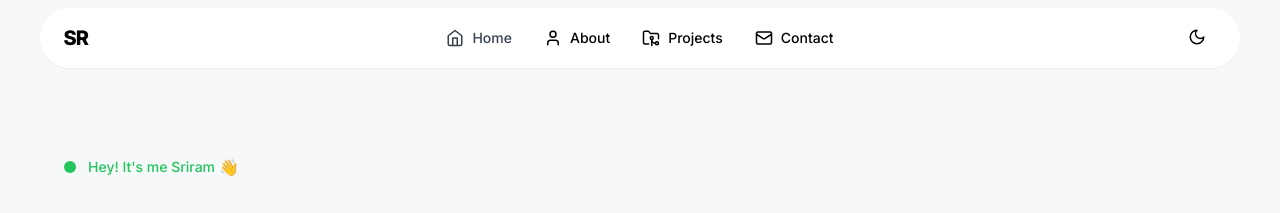
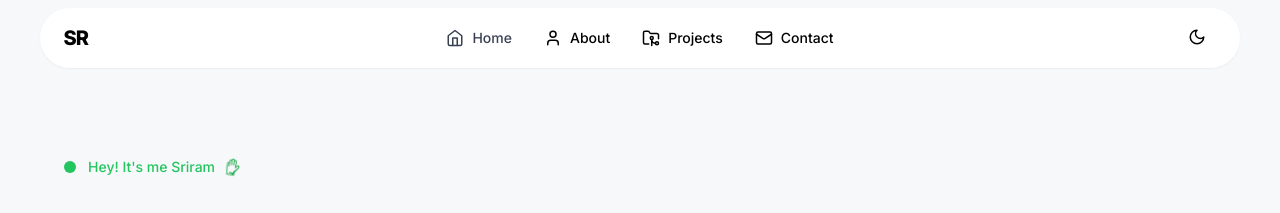
Before and after one commit to SriramB16/portfolio_bolt, a React (Vite) app: page / in a window 1280 px wide. Shown: the top 213 px of the page. Built offline with nearby package versions, Linux system fonts and the light colour scheme.

Commit message:
Add Waving Hand SVG with Animation

```diff
--- /dev/null
+++ b/src/components/WavingHandSVG.jsx
@@ -0,0 +1,35 @@
+import React from 'react';
+import { motion } from 'framer-motion';
+
+const WavingHandSVG = ({ className = "w-4 h-4 sm:w-5 sm:h-5" }) => {
+  return (
+    <motion.div
+      className={`inline-block ${className}`}
+      animate={{
+        rotate: [0, 14, -8, 14, -4, 10, 0],
+        scale: [1, 1.1, 1, 1.1, 1, 1.1, 1]
+      }}
+      transition={{
+        duration: 2.5,
+        repeat: Infinity,
+        repeatDelay: 1.5,
+        ease: "easeInOut"
+      }}
+    >
+      <svg
+        xmlns="http://www.w3.org/2000/svg"
+        viewBox="0,0,256,256"
+        className="w-full h-full"
+        fill="currentColor"
+      >
+        <g fill="#30af5b" fillRule="nonzero" stroke="none" strokeWidth="1" strokeLinecap="butt" strokeLinejoin="miter" strokeMiterlimit="10" strokeDasharray="" strokeDashoffset="0" fontFamily="none" fontWeight="none" fontSize="none" textAnchor="none" style={{mixBlendMode: 'normal'}}>
+          <g transform="scale(2,2)">
+            <path d="M34.7,114.1h41.1c1.7,0 3,-1.3 3,-3v-11.2c0,-2.4 0.7,-4.7 1.9,-6.6l19.3,-29.8c2.4,-3.7 1.7,-8.7 -1.7,-11.6c-1.5,-1.3 -3.4,-2 -5.5,-2c-2.5,0 -4.8,1 -6.5,2.7l-5.3,5.5v-26.5c0,-5 -3.8,-9.2 -8.6,-9.6c-1.4,-0.1 -2.8,0.1 -4,0.7c-0.9,-4.2 -4.6,-7.4 -9,-7.4h-0.7c-4.9,0 -9,3.9 -9.2,8.8c-1.2,-0.5 -2.5,-0.7 -3.9,-0.6c-4.8,0.3 -8.6,4.5 -8.6,9.6v6.4c-0.7,-0.2 -1.4,-0.3 -2.1,-0.3c-4.5,0 -8.1,3.7 -8.1,8.2v25.1c0,5.6 0.9,11.1 2.7,16.4c1.6,4.7 2.4,9.5 2.4,14.4v7.8c-0.2,1.7 1.2,3 2.8,3zM32.6,47.5c0,-1.2 1,-2.2 2.1,-2.2c1.1,0 2.1,1 2.1,2.2v14.9c0,1.7 1.3,3 3,3v0v0.1c0.8,0.4 1.5,-0.1 2,-0.7c0.2,-0.2 0.3,-0.4 0.4,-0.6c0.3,-0.4 0.5,-0.9 0.6,-1.5c0.1,-0.4 0.1,-0.7 0.1,-1.1v-14.1v-14.7c0,-0.3 0,-0.5 0.1,-0.8c0.4,-1.4 1.5,-2.5 2.9,-2.5c1.8,-0.1 3.4,1.4 3.5,3.3v0.1v20.6c0,1.7 1.3,3 3,3c1.7,0 3,-1.3 3,-3v-20.6v0v-8.2c0,-1.9 1.5,-3.4 3.2,-3.4h0.7c1.8,0 3.2,1.5 3.2,3.4v6.6v0.1v0v0v0l0.1,20.7c0,1.7 1.3,3 3,3v0c1.7,0 3,-1.4 3,-3l-0.1,-20.7c0,-1.9 1.6,-3.5 3.5,-3.4c1.7,0.1 3,1.7 3,3.6v33.9c0,1.2 0.7,2.3 1.9,2.8c1.1,0.5 2.4,0.2 3.3,-0.7l10.5,-10.7c0.9,-0.9 2.8,-1.1 3.8,-0.3c1.1,0.9 1.3,2.6 0.5,3.8l-24.3,29.6c-1.4,2.1 -2.2,4.4 -2.6,6.9c-0.3,-0.1 -19.7,-0.2 -19.7,-0.2c-1.7,0 -3,1.3 -3,3c0,1.7 1.3,3 3,3h13.7c0.2,0 0.5,0 0.7,-0.1v5.4h-25.1v-4.8c0,-5.6 -0.9,-11.1 -2.7,-16.4c-1.6,-4.7 -2.4,-9.5 -2.4,-14.4z"></path>
+          </g>
+        </g>
+      </svg>
+    </motion.div>
+  );
+};
+
+export default WavingHandSVG;
--- a/src/pages/Home.jsx
+++ b/src/pages/Home.jsx
@@ -4,6 +4,7 @@ import { ArrowRight, ExternalLink, Github } from 'lucide-react';
 import { motion, AnimatePresence } from 'framer-motion';
 import IntroAnimation from '../components/IntroAnimation';
 import ScrollReveal from '../components/ScrollReveal';
+import WavingHandSVG from '../components/WavingHandSVG';
 
 const Home = () => {
   const [showIntro, setShowIntro] = useState(false);
@@ -67,22 +68,6 @@ const Home = () => {
       }
     }
   };
-
-  // Waving hand animation
-  const WavingHand = () => (
-    <motion.span
-      className="inline-block text-sm sm:text-base ml-1"
-      animate={{ rotate: [0, 14, -8, 14, -4, 10, 0] }}
-      transition={{
-        duration: 2.5,
-        repeat: Infinity,
-        repeatDelay: 1,
-        ease: "easeInOut"
-      }}
-    >
-      👋
-    </motion.span>
-  );
 
   // Projects with beautiful background colors
   const projects = [
@@ -159,9 +144,9 @@ const Home = () => {
                     <ScrollReveal direction="up" delay={0.1}>
                       <div className="flex items-center gap-2 sm:gap-3 mb-6 sm:mb-8">
                         <div className="w-2 h-2 sm:w-3 sm:h-3 bg-green-500 rounded-full animate-pulse"></div>
-                        <span className="text-green-500 text-xs sm:text-sm font-medium flex items-center">
+                        <span className="text-green-500 text-xs sm:text-sm font-medium flex items-center gap-1 sm:gap-2">
                           Hey! It's me Sriram
-                          <WavingHand />
+                          <WavingHandSVG className="w-4 h-4 sm:w-5 sm:h-5" />
                         </span>
                       </div>
                     </ScrollReveal>
```
